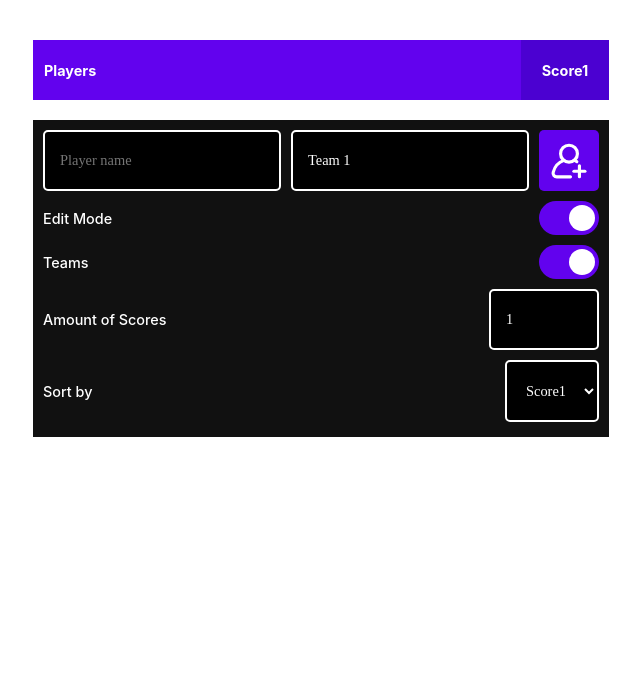
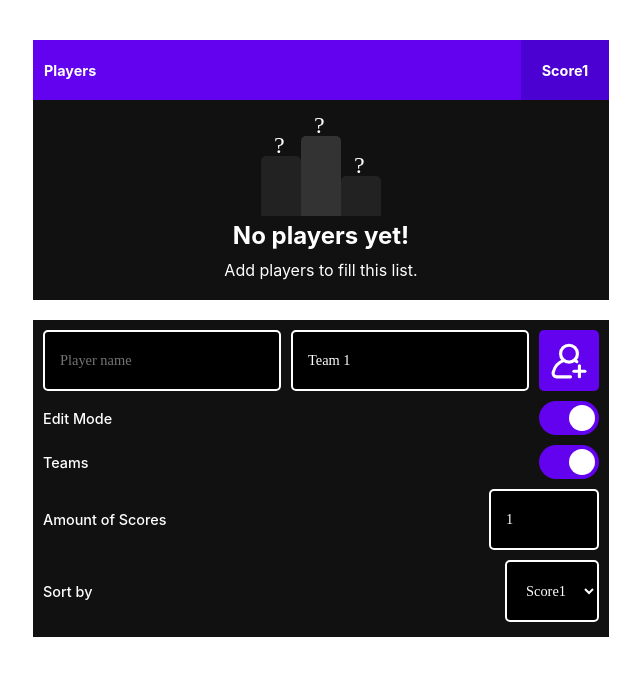
Before and after one commit to TxaiPereira/Leaderboard, a React (Create React App) app: page / in a window 1280 px wide. Shown: the top 676 px of the page, without its empty margins (319-959 px from the left). Built offline with nearby package versions, Linux system fonts and the light colour scheme.

Commit message:
Added zero-state

```diff
--- a/package.json
+++ b/package.json
@@ -1,6 +1,9 @@
 {
   "name": "scoreboard",
-  "version": "0.1.0",
+  "description": "Scoreboard that keeps track of 1-4 scores per player and team.",
+  "version": "1.0.0",
+  "license": "MIT",
+  "author": "Txai Pereira de Lacerda",
   "private": true,
   "dependencies": {
     "@testing-library/jest-dom": "^5.16.5",
--- a/src/App.js
+++ b/src/App.js
@@ -4,7 +4,6 @@ import PlayerHeaders from "./components/PlayerHeaders";
 import Teams from "./components/Teams";
 import {
   Body,
-  PlayerList,
   NewPlayerWrapper,
   NewPlayerInput,
   AddPlayerButton,
@@ -22,6 +21,11 @@ import {
 } from "./styles";
 
 import {
+  PlayerList,
+  EmptyMessageWrapper,
+  EmptyMessage2,
+  EmptyMessage1,
+  MessageImg,
   PlayerItem,
   PlayerButton,
   NameWrapper,
@@ -246,6 +250,13 @@ function App() {
           visibility={isEditMode}
           amountOfScores={amountOfScores}
         />
+        {players.length === 0 && (
+          <EmptyMessageWrapper>
+            <MessageImg />
+            <EmptyMessage1>No players yet!</EmptyMessage1>
+            <EmptyMessage2>Add players to fill this list.</EmptyMessage2>
+          </EmptyMessageWrapper>
+        )}
         {players.map((player, index) => (
           <PlayerItem>
             <PlayerButton onClick={() => popupPlayer(player, index)}>
--- a/src/components/Player/styles.js
+++ b/src/components/Player/styles.js
@@ -25,10 +25,46 @@ import {
 import PlusImg from "./assets/plus.svg";
 import MinusImg from "./assets/minus.svg";
 import MinusImg2 from "./assets/minus2.svg";
+import standingImg from "./assets/standing.svg";
 
-export const PlayerItem = styled.tr`
-  border: 0px solid transparent;
+export const PlayerList = styled.table`
+  margin: 0;
+  padding: 0;
+  border: none;
+  border-collapse: collapse;
+  border-top-width: 0px;
+  border-top-style: none;
 `;
+
+export const EmptyMessageWrapper = styled.tr`
+  background-color: ${backgroundColor1};
+  color: ${textColor};
+  text-align: center;
+  height: 200px;
+  display: flex;
+  flex-direction: column;
+  justify-content: center;
+  align-items: center;
+`;
+
+export const EmptyMessage1 = styled.p`
+  margin: 5px 0;
+  font-weight: bold;
+  font-size: 1.5em;
+`;
+
+export const EmptyMessage2 = styled.p`
+  margin: 5px 0;
+`;
+
+export const MessageImg = styled.div`
+  background-image: url(${standingImg});
+  min-height: 100px;
+  width: 120px;
+  border: none;
+`;
+
+export const PlayerItem = styled.tr``;
 
 export const PlayerButton = styled.button`
   padding: 0;
--- a/src/styles.js
+++ b/src/styles.js
@@ -40,15 +40,6 @@ export const Body = styled.div`
     margin: 0 auto;
     width: 45%;
   }
-`;
-
-export const PlayerList = styled.table`
-  margin: 0;
-  padding: 0;
-  border: none;
-  border-collapse: collapse;
-  border-top-width: 0px;
-  border-top-style: none;
 `;
 
 export const NewPlayerWrapper = styled.div`
```
Also changed, not shown: src/components/Player/assets/standing.svg (added).
